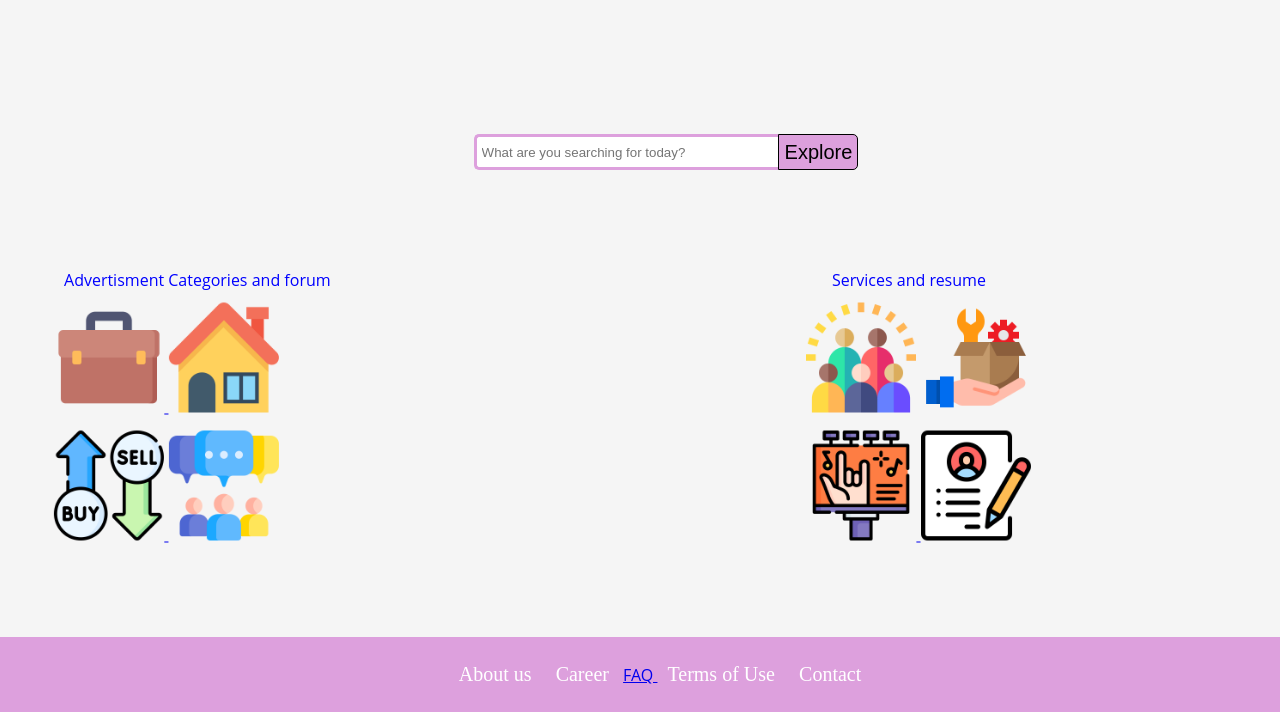
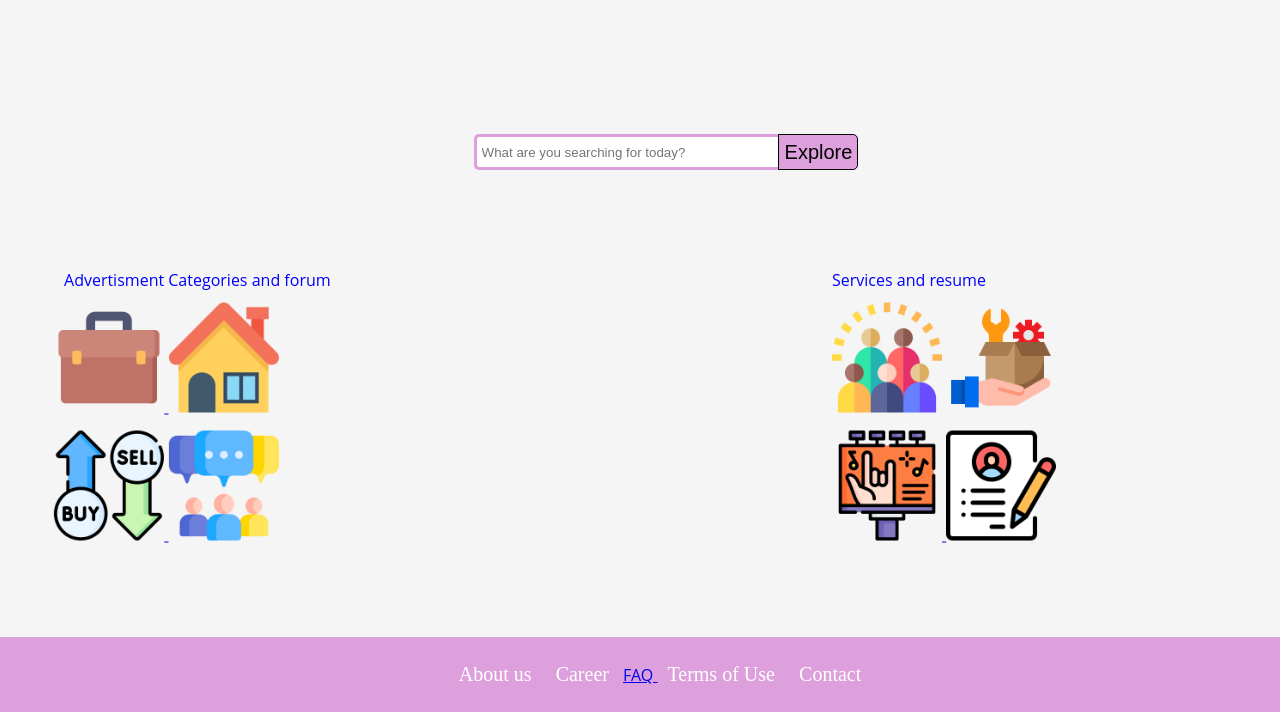
Before and after one commit to cornylange1/visualisering508, a plain HTML site: page index.html in a window 1280 px wide. Shown: the part 88-800 px from the top of the page. Drawn offline with Linux system fonts and the light colour scheme.

Commit message:
Update style.css

```diff
--- a/style.css
+++ b/style.css
@@ -118,7 +118,7 @@ body{
   width: 30%;
   position: absolute;
   top: 56%;
-  left: 78%;
+  left: 80%;
   transform: translate(-50%, -50%);
 }
 
@@ -127,7 +127,7 @@ body{
   width: 30%;
   position: absolute;
   top: 72%;
-  left: 78%;
+  left: 80%;
   transform: translate(-50%, -50%);
 }
 
```
